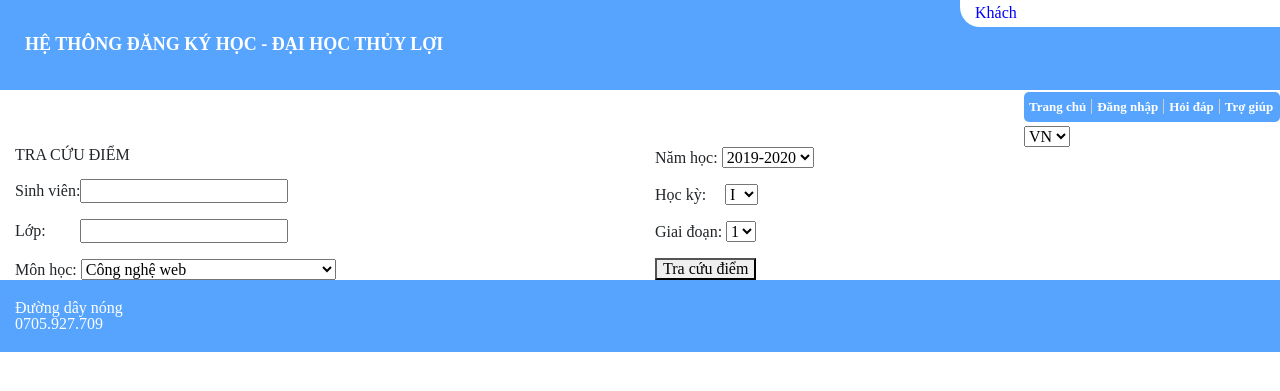
After one commit to DoLinh99/CSE485_175A071345-175A071346, a PHP site: page /tracuudiem.php in a window 1280 px wide. The commit adds this page. Shown: the top 391 px of the page. Run offline with PHP 8.4, Linux system fonts and the light colour scheme.

Commit message:
Ly up btl

```diff
--- a/CNW/css/index.css
+++ b/CNW/css/index.css
@@ -285,7 +285,6 @@ img{
 	padding-top: 20px;
 	padding-right: 0px;
 }
-.hoi{
-	width: 75%;
-	text-align: center;
+.container-fluid row{
+	height: 80%;
 }
--- a/CNW/index.php
+++ b/CNW/index.php
@@ -24,7 +24,7 @@
 						</div>
 						<div id="menu1">
 							<ul>
-								<li><a href="diem.php">Tra cứu điểm</a></li>
+								<li><a href="tracuudiem.php">Tra cứu điểm</a></li>
 							</ul>
 						</div>
 					</div>
--- /dev/null
+++ b/CNW/tracuudiem.php
@@ -0,0 +1,55 @@
+<!DOCTYPE html>
+<html lang="en">
+<head>
+  <meta charset="UTF-8">
+  <title>Tra cứu điểm</title>
+
+  <link rel="stylesheet" href="css/bootstrap.min.css">
+  <link rel="stylesheet" href="css/index.css">
+</head>
+<body>
+      <!-- phần đầu -->
+  <?php
+    include"header-index.php";
+  ?>
+  <main>
+  <div class="container-fluid">
+            <div class="row" >
+                <div class="col-md-6"  style="margin-top:25px">
+                    <h4>TRA CỨU ĐIỂM</h4><br>
+                    <span>Sinh viên:</span><input type="text"><br><br>
+                    <span>Lớp: </span><input type="text"  style="margin-left: 30px;"><br><br>
+                    <span>Môn học:</span>
+                    <select>
+                        <option value="mon1">Công nghệ web</option>
+                        <option value="mon2">Lý thuyết tính toán</option>
+                        <option value="mon3">Phân tích thiết kế hệ thống thông tin</option>
+                        <option value="mon4">Hệ quản trị cơ sở dữ liệu</option>
+                    </select>
+                </div>
+                <div class="col-md-6"  style="margin-top:25px">
+                    <span >Năm học: </span>
+                    <select>
+                        <option value="op1">2019-2020</option>
+                        <option value="op2">2018-2019</option>
+                        <option value="op3">2017-2018</option>
+                    </select><br><br>
+                    <span>Học kỳ:</span>
+                    <select  style="margin-left: 15px;">
+                        <option value="hk1">I</option>
+                        <option value="hk2">II</option>
+                        </select><br><br>
+                    <span>Giai đoạn:</span>
+                    <select>
+                        <option value="gd1">1</option>
+                        <option value="gd2">2</option>
+                    </select><br><br>
+                    <button>Tra cứu điểm</button>
+                </div>
+            </div>
+        </div>
+  </main>
+      <!-- phần cuối -->
+      <?php
+    include"footer-index.php";
+  ?>
```
